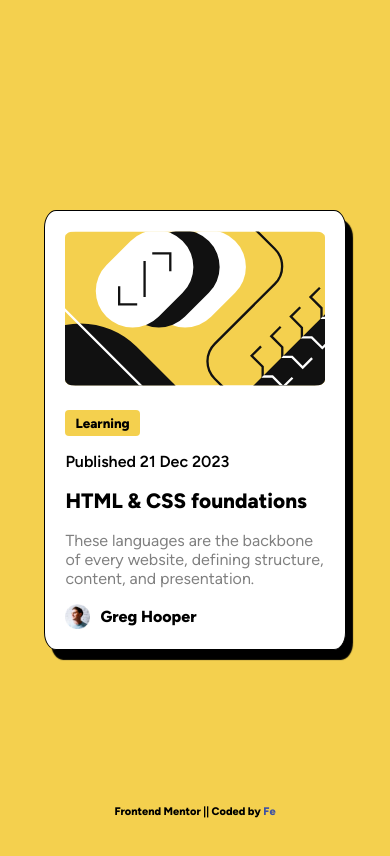
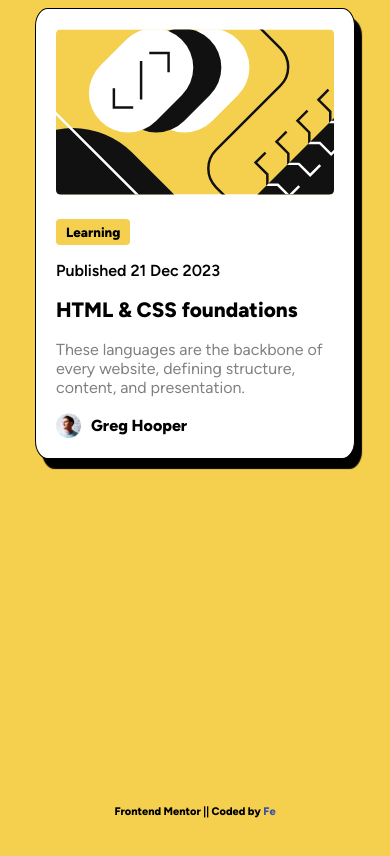
Before and after one commit to Code-Me-Well/Blog-preview-card-main, a plain HTML site: page index.html in a window 390 px wide. Drawn offline with Linux system fonts and the light colour scheme.

Commit message:
Code formatting adjustmenformatting document structures

```diff
--- a/index.html
+++ b/index.html
@@ -98,12 +98,19 @@
       }
 
       @media screen and (max-width: 450px) {
+      body{
+        min-height: auto;
+      }
     .container {
-        width: 80%;
+        width: 85%;
     }
 
     .blog-card, .blog-content {
         margin: 20px;
+    }
+
+    .blog-card img{
+      border-radius: 5px;
     }
 
     .blog-content button {
```
Also changed, not shown: assets/fonts/OFL.txt (deleted), assets/fonts/README.txt (deleted), assets/images/Screenshot 2024-03-13 at 09-41-29 Frontend Mentor Blog preview card.png (added), assets/images/photo_6019466845565861965_y.jpg (added), design/active-states.jpg (deleted), design/desktop-design.jpg (deleted), design/desktop-preview.jpg (deleted), design/mobile-design.jpg (deleted), 1 other file.
